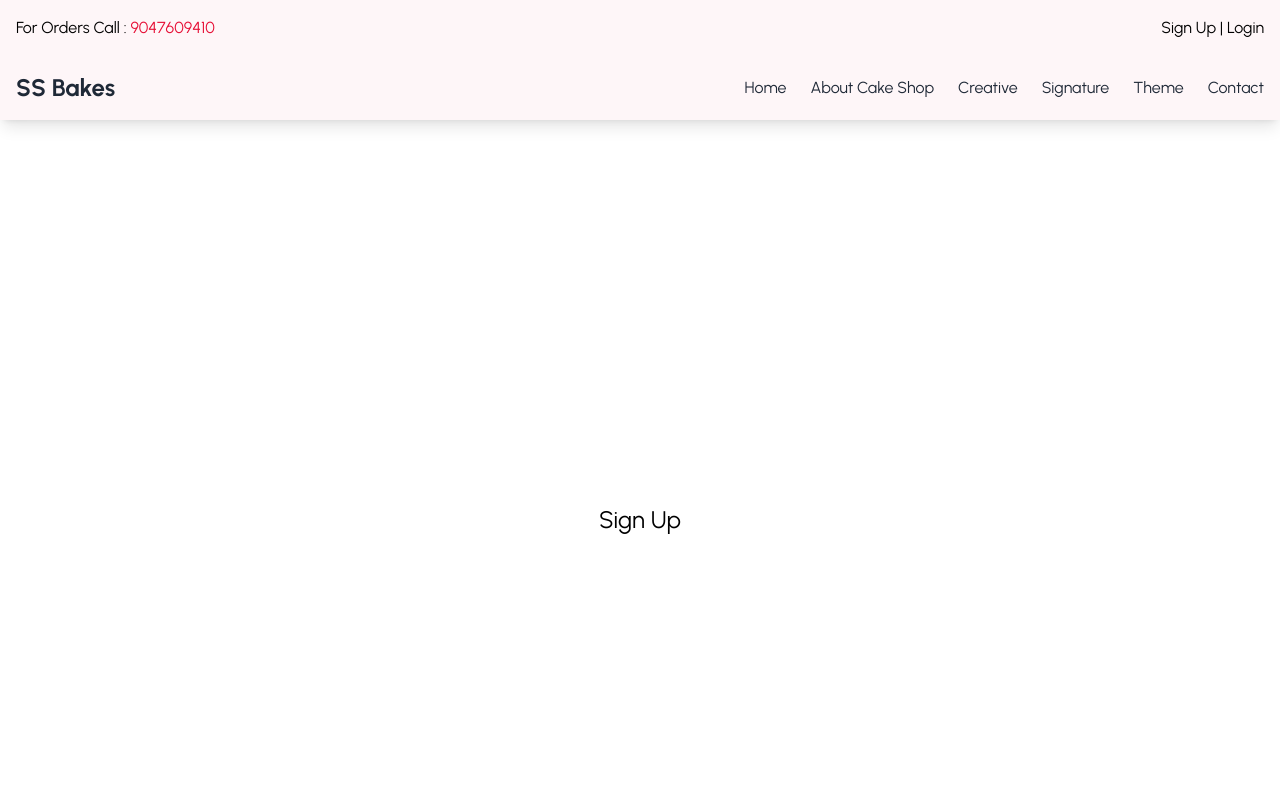
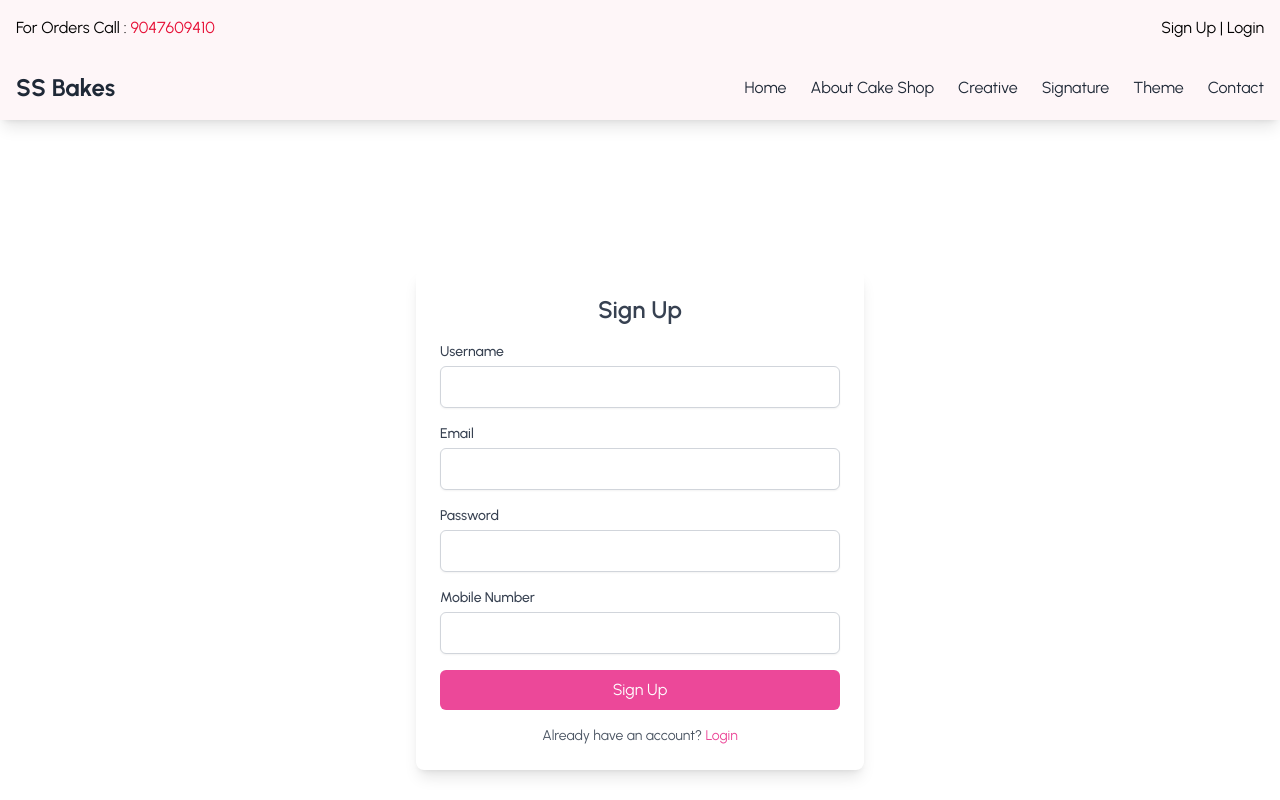
Before and after one commit to vaishnavansakthi/cake-shop-online-front-end, a Next.js app: page /signup in a window 1280 px wide. Shown: the top 800 px of the page. Built offline with nearby package versions, Linux system fonts and the light colour scheme.

Commit message:
signup and login design update

```diff
--- a/app/(pages)/login/page.jsx
+++ b/app/(pages)/login/page.jsx
@@ -1,7 +1,118 @@
+"use client";
+import React from "react";
+import { useFormik } from "formik";
+import * as Yup from "yup";
+
 const Login = () => {
+  const formik = useFormik({
+    initialValues: {
+      email: "",
+      password: "",
+    },
+    validationSchema: Yup.object({
+      email: Yup.string()
+        .email("Invalid email address")
+        .required("Email is required"),
+      password: Yup.string()
+        .min(6, "Password must be at least 6 characters")
+        .required("Password is required"),
+    }),
+    onSubmit: (values) => {
+      alert(JSON.stringify(values, null, 2));
+    },
+  });
+
   return (
-    <div className="min-h-screen flex items-center justify-center">
-      <p className="text-center text-2xl">Login</p>
+    <div className="min-h-screen flex flex-col justify-center items-center">
+      <div className="bg-white p-6 rounded-lg shadow-lg w-full max-w-md">
+        <h2 className="text-2xl font-semibold text-center text-gray-700">
+          Log In
+        </h2>
+
+        <form onSubmit={formik.handleSubmit} className="mt-4 space-y-4">
+          {/* Email Input */}
+          <div>
+            <label className="block text-sm font-medium text-gray-700">
+              Email
+            </label>
+            <input
+              id="email"
+              name="email"
+              type="email"
+              className={`mt-1 block w-full px-3 py-2 border rounded-md shadow-sm ${
+                formik.touched.email && formik.errors.email
+                  ? "border-red-500"
+                  : "border-gray-300"
+              } focus:ring-pink-500 focus:border-pink-500`}
+              onChange={formik.handleChange}
+              onBlur={formik.handleBlur}
+              value={formik.values.email}
+            />
+            {formik.touched.email && formik.errors.email ? (
+              <p className="text-red-500 text-xs mt-1">{formik.errors.email}</p>
+            ) : null}
+          </div>
+
+          {/* Password Input */}
+          <div>
+            <label className="block text-sm font-medium text-gray-700">
+              Password
+            </label>
+            <input
+              id="password"
+              name="password"
+              type="password"
+              className={`mt-1 block w-full px-3 py-2 border rounded-md shadow-sm ${
+                formik.touched.password && formik.errors.password
+                  ? "border-red-500"
+                  : "border-gray-300"
+              } focus:ring-pink-500 focus:border-pink-500`}
+              onChange={formik.handleChange}
+              onBlur={formik.handleBlur}
+              value={formik.values.password}
+            />
+            {formik.touched.password && formik.errors.password ? (
+              <p className="text-red-500 text-xs mt-1">
+                {formik.errors.password}
+              </p>
+            ) : null}
+          </div>
+
+          {/* Forgot Password Link */}
+          <div className="flex justify-end">
+            <a
+              href="#"
+              className="text-sm text-pink-500 hover:text-pink-600 focus:outline-none"
+            >
+              Forgot Password?
+            </a>
+          </div>
+
+          {/* Submit Button */}
+          <div>
+            <button
+              type="submit"
+              className="w-full bg-pink-500 text-white py-2 px-4 rounded-md hover:bg-pink-600 focus:outline-none focus:ring-2 focus:ring-pink-500 focus:ring-offset-2"
+            >
+              Log In
+            </button>
+          </div>
+        </form>
+
+        {/* Sign Up Link */}
+        <div className="mt-4 text-center">
+          <p className="text-sm text-gray-600">
+            {/* eslint-disable-next-line react/no-unescaped-entities */}
+            Don't have an account?{" "}
+            <a
+              href="/signup"
+              className="text-pink-500 hover:text-pink-600 focus:outline-none"
+            >
+              Sign Up
+            </a>
+          </p>
+        </div>
+      </div>
     </div>
   );
 };
--- a/app/(pages)/signup/page.jsx
+++ b/app/(pages)/signup/page.jsx
@@ -1,7 +1,165 @@
+"use client";
+import React from "react";
+import { useFormik } from "formik";
+import * as Yup from "yup";
+
 const SignUp = () => {
+  const formik = useFormik({
+    initialValues: {
+      username: "",
+      email: "",
+      password: "",
+      mobileNumber: "",
+    },
+    validationSchema: Yup.object({
+      username: Yup.string()
+        .min(3, "Must be at least 3 characters")
+        .required("Username is required"),
+      email: Yup.string()
+        .email("Invalid email address")
+        .required("Email is required"),
+      password: Yup.string()
+        .min(6, "Password must be at least 6 characters")
+        .required("Password is required"),
+      mobileNumber: Yup.string()
+        .matches(/^[0-9]{10}$/, "Mobile number must be exactly 10 digits")
+        .required("Mobile number is required"),
+    }),
+    onSubmit: (values) => {
+      alert(JSON.stringify(values, null, 2));
+    },
+  });
+
   return (
-    <div className="min-h-screen flex items-center justify-center">
-      <p className="text-center text-2xl">Sign Up</p>
+    <div className="min-h-screen flex flex-col justify-center items-center">
+      <div className="bg-white p-6 rounded-lg shadow-lg w-full max-w-md">
+        <h2 className="text-2xl font-semibold text-center text-gray-700">
+          Sign Up
+        </h2>
+
+        <form onSubmit={formik.handleSubmit} className="mt-4 space-y-4">
+          {/* Username Input */}
+          <div>
+            <label className="block text-sm font-medium text-gray-700">
+              Username
+            </label>
+            <input
+              id="username"
+              name="username"
+              type="text"
+              className={`mt-1 block w-full px-3 py-2 border outline-none rounded-md shadow-sm ${
+                formik.touched.username && formik.errors.username
+                  ? "border-red-500"
+                  : "border-gray-300"
+              } focus:ring-pink-500 focus:border-pink-500`}
+              onChange={formik.handleChange}
+              onBlur={formik.handleBlur}
+              value={formik.values.username}
+            />
+            {formik.touched.username && formik.errors.username ? (
+              <p className="text-red-500 text-xs mt-1">
+                {formik.errors.username}
+              </p>
+            ) : null}
+          </div>
+
+          {/* Email Input */}
+          <div>
+            <label className="block text-sm font-medium text-gray-700">
+              Email
+            </label>
+            <input
+              id="email"
+              name="email"
+              type="email"
+              className={`mt-1 block w-full px-3 py-2 border outline-none rounded-md shadow-sm ${
+                formik.touched.email && formik.errors.email
+                  ? "border-red-500"
+                  : "border-gray-300"
+              } focus:ring-pink-500 focus:border-pink-500`}
+              onChange={formik.handleChange}
+              onBlur={formik.handleBlur}
+              value={formik.values.email}
+            />
+            {formik.touched.email && formik.errors.email ? (
+              <p className="text-red-500 text-xs mt-1">{formik.errors.email}</p>
+            ) : null}
+          </div>
+
+          {/* Password Input */}
+          <div>
+            <label className="block text-sm font-medium text-gray-700">
+              Password
+            </label>
+            <input
+              id="password"
+              name="password"
+              type="password"
+              className={`mt-1 block w-full px-3 py-2 border outline-none rounded-md shadow-sm ${
+                formik.touched.password && formik.errors.password
+                  ? "border-red-500"
+                  : "border-gray-300"
+              } focus:ring-pink-500 focus:border-pink-500`}
+              onChange={formik.handleChange}
+              onBlur={formik.handleBlur}
+              value={formik.values.password}
+            />
+            {formik.touched.password && formik.errors.password ? (
+              <p className="text-red-500 text-xs mt-1">
+                {formik.errors.password}
+              </p>
+            ) : null}
+          </div>
+
+          {/* Mobile Number Input */}
+          <div>
+            <label className="block text-sm font-medium text-gray-700">
+              Mobile Number
+            </label>
+            <input
+              id="mobileNumber"
+              name="mobileNumber"
+              type="text"
+              className={`mt-1 block w-full px-3 py-2 border outline-none rounded-md shadow-sm ${
+                formik.touched.mobileNumber && formik.errors.mobileNumber
+                  ? "border-red-500"
+                  : "border-gray-300"
+              } focus:ring-pink-500 focus:border-pink-500`}
+              onChange={formik.handleChange}
+              onBlur={formik.handleBlur}
+              value={formik.values.mobileNumber}
+            />
+            {formik.touched.mobileNumber && formik.errors.mobileNumber ? (
+              <p className="text-red-500 text-xs mt-1">
+                {formik.errors.mobileNumber}
+              </p>
+            ) : null}
+          </div>
+
+          {/* Submit Button */}
+          <div>
+            <button
+              type="submit"
+              className="w-full bg-pink-500 text-white py-2 px-4 rounded-md hover:bg-pink-600 focus:outline-none focus:ring-2 focus:ring-pink-500 focus:ring-offset-2"
+            >
+              Sign Up
+            </button>
+          </div>
+        </form>
+        {/* Sign Up Link */}
+        <div className="mt-4 text-center">
+          <p className="text-sm text-gray-600">
+            {/* eslint-disable-next-line react/no-unescaped-entities */}
+            Already have an account?{" "}
+            <a
+              href="/login"
+              className="text-pink-500 hover:text-pink-600 focus:outline-none"
+            >
+              Login
+            </a>
+          </p>
+        </div>
+      </div>
     </div>
   );
 };
--- a/app/components/organisms/Footer/Footer.jsx
+++ b/app/components/organisms/Footer/Footer.jsx
@@ -56,7 +56,7 @@ const Footer = () => {
         </div>
 
         {/* Footer Bottom */}
-        <div className="border-t border-gray-600 mt-8 pt-4 text-center">
+        <div className="border-t border-pink-400 mt-8 pt-4 text-center">
           <p className="text-gray-100">
             &copy; 2024 Company. All rights reserved.
           </p>
```
Also changed, not shown: package.json (+6 -4 lines), 1 other file (tests, documents, lock files or other folders).
